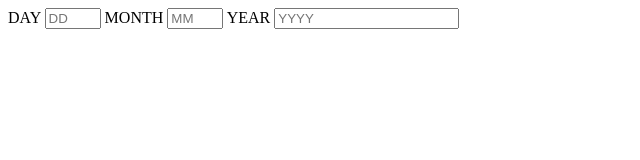
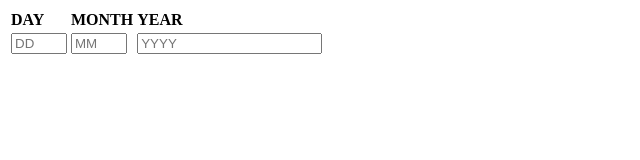
Before and after one commit to batskywalker/age-calculator-frontend-mentor, a plain HTML site: page index.html in a window 1280 px wide. Shown: the whole page, without its empty margins (0-640 px from the left). Drawn offline with Linux system fonts and the light colour scheme.

Commit message:
input into table

```diff
--- a/index.html
+++ b/index.html
@@ -5,20 +5,37 @@
   <meta name="viewport" content="width=device-width, initial-scale=1.0"> <!-- displays site properly based on user's device -->
 
   <link rel="icon" type="image/png" sizes="32x32" href="./assets/images/favicon-32x32.png">
+  <link rel="stylesheet" href="styles.css">
 
   <title>Frontend Mentor | Age calculator app</title>
 </head>
 <body>
   <div>
     <form>
-      <label for="day">DAY</label>
-      <input type="number" id="day" name="day" min="1" max="31" placeholder="DD" required>
-
-      <label for="month">MONTH</label>
-      <input type="number" id="month" name="month" min="1" max="12" placeholder="MM" required>
-
-      <label for="year">YEAR</label>
-      <input type="number" id="year" name="year" placeholder="YYYY" required>
+      <table>
+        <tr>
+          <th>
+            <label for="day">DAY</label>
+          </th>
+          <th>
+            <label for="month">MONTH</label>
+          </th>
+          <th>
+            <label for="year">YEAR</label>
+          </th>
+        </tr>
+        <tr>
+          <td>
+            <input type="number" id="day" name="day" min="1" max="31" placeholder="DD" required>
+          </td>
+          <td>
+            <input type="number" id="month" name="month" min="1" max="12" placeholder="MM" required>
+          </td>
+          <td>
+            <input type="number" id="year" name="year" placeholder="YYYY" required>
+          </td>
+        </tr>
+      </table>
     </form>
   </div>
 </body>
--- /dev/null
+++ b/styles.css
@@ -0,0 +1,3 @@
+table {
+    text-align: left;
+}
```
